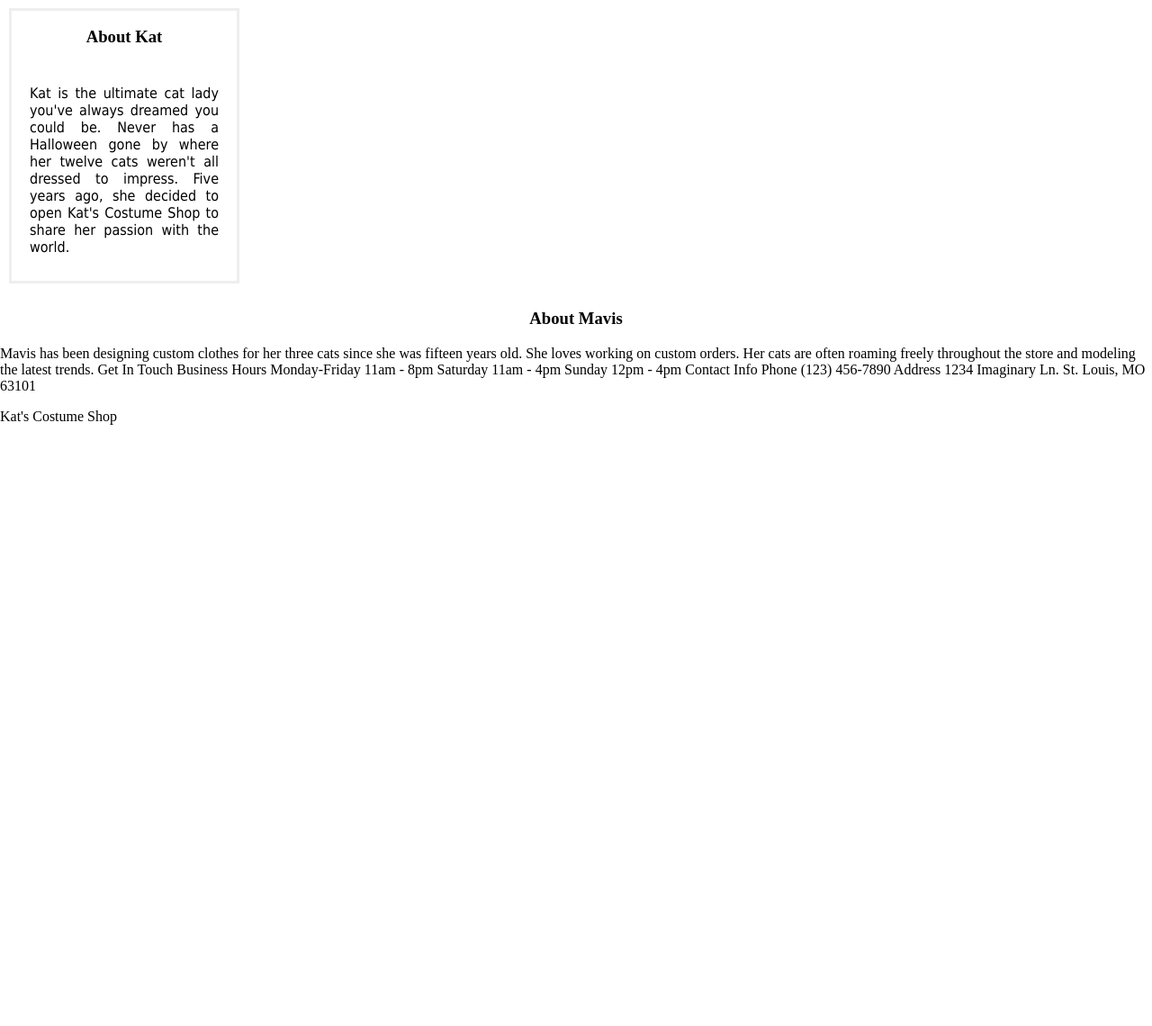
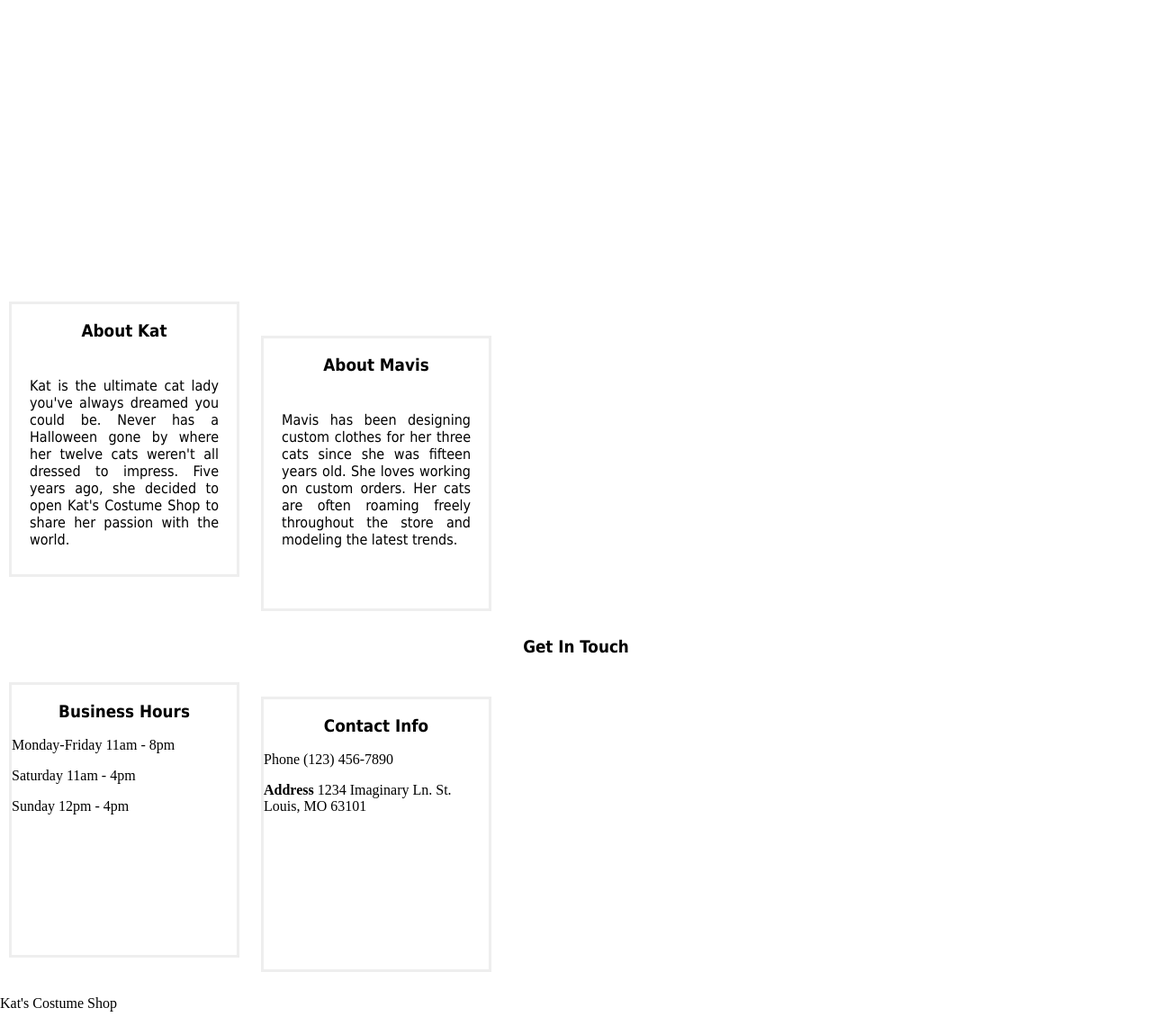
Before and after one commit to katnes/cat-costume-codergirl-2017, a plain HTML site: page index.html in a window 1280 px wide. Shown: the part 278-1418 px from the top of the page at 90% size. Before the commit the page ends 800 px from the top, so only its background shows below. Drawn offline with Linux system fonts and the light colour scheme.

Commit message:
Aligning the page properly

```diff
--- a/assets/css/index.css
+++ b/assets/css/index.css
@@ -14,6 +14,7 @@ h2{
 
 h3{
   text-align: center;
+  font-family: tahoma;
 }
 
 h4{
@@ -24,13 +25,30 @@ h4{
 
 }
 
-.floating-box {
+.main{
+  text-align: center;
+  display: block;
+  width: 400px;
+  height: 400px;
+  margin: 100;
+}
+
+.about{
     display: inline-block;
     width: 250px;
     height: 300px;
     margin: 10px;
     border: 3px solid #EEEEEE;
 
+
+}
+
+.in-touch{
+  display: inline-block;
+  width: 250px;
+  height: 300px;
+  margin: 10px;
+  border: 3px solid #EEEEEE;
 }
 
 
--- a/index.html
+++ b/index.html
@@ -16,45 +16,46 @@
     <div class=splash>
     </div>
 
-    <div class='main'>
-      <h1>
-        Get some serious cat-titude
-      </h1>
+
+      <h3>Get some serious cat-titude</h3>
+  <div class='main'>
       <p>Kat's Costume Shop is your one stop shop to finding the
       best of the best cat costumes and apparel. We offer a wide
       variety of hats, sweaters, shirts, masks, sunglasses, onesies,
        request. Just stop by the store or call and ask for Mavis.</p>
+</div>
 
-<div class="floating-box"><h3>About Kat</h3>
-
-      <h4>Kat is the ultimate cat lady you've always dreamed you could
+<div class="about">
+  <h3>About Kat</h3>
+  <h4>Kat is the ultimate cat lady you've always dreamed you could
       be. Never has a Halloween gone by where her twelve cats weren't
       all dressed to impress. Five years ago, she decided to open
       Kat's Costume Shop to share her passion with the world.</h4>
 </div>
 
-      <h3>
-        About Mavis
-      </h3>
-      Mavis has been designing custom clothes for her three
+<div class="about">
+  <h3>About Mavis</h3>
+  <h4>Mavis has been designing custom clothes for her three
       cats since she was fifteen years old. She loves working on
       custom orders. Her cats are often roaming freely throughout
-      the store and modeling the latest trends.
+      the store and modeling the latest trends.</h4>
+</div>
 
-      Get In Touch
-      Business Hours
-      Monday-Friday 11am - 8pm
-      Saturday 11am - 4pm
-      Sunday 12pm - 4pm
+      <h3>Get In Touch</h3>
 
-      Contact Info
-      Phone
-      (123) 456-7890
+<div class="in-touch"><h3>Business Hours</h3>
+      <p>Monday-Friday 11am - 8pm</p>
+      <p>Saturday 11am - 4pm</p>
+      <p>Sunday 12pm - 4pm</p>
+</div>
 
-      Address
+<div class="in-touch"><h3>Contact Info</h3>
+      <p>Phone (123) 456-7890</p>
+      <strong>Address</strong>
       1234 Imaginary Ln.
       St. Louis, MO 63101
-    </div>
+</div>
+
     <footer>
       <p>Kat's Costume Shop</p>
     </footer>
```
